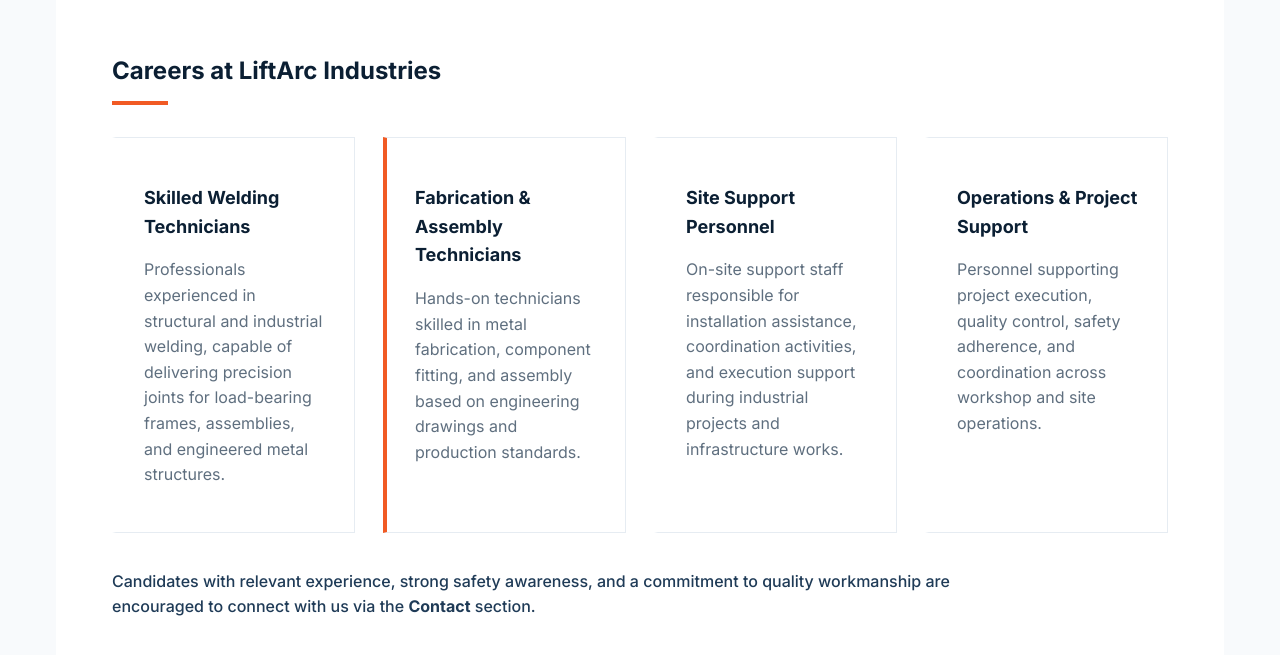
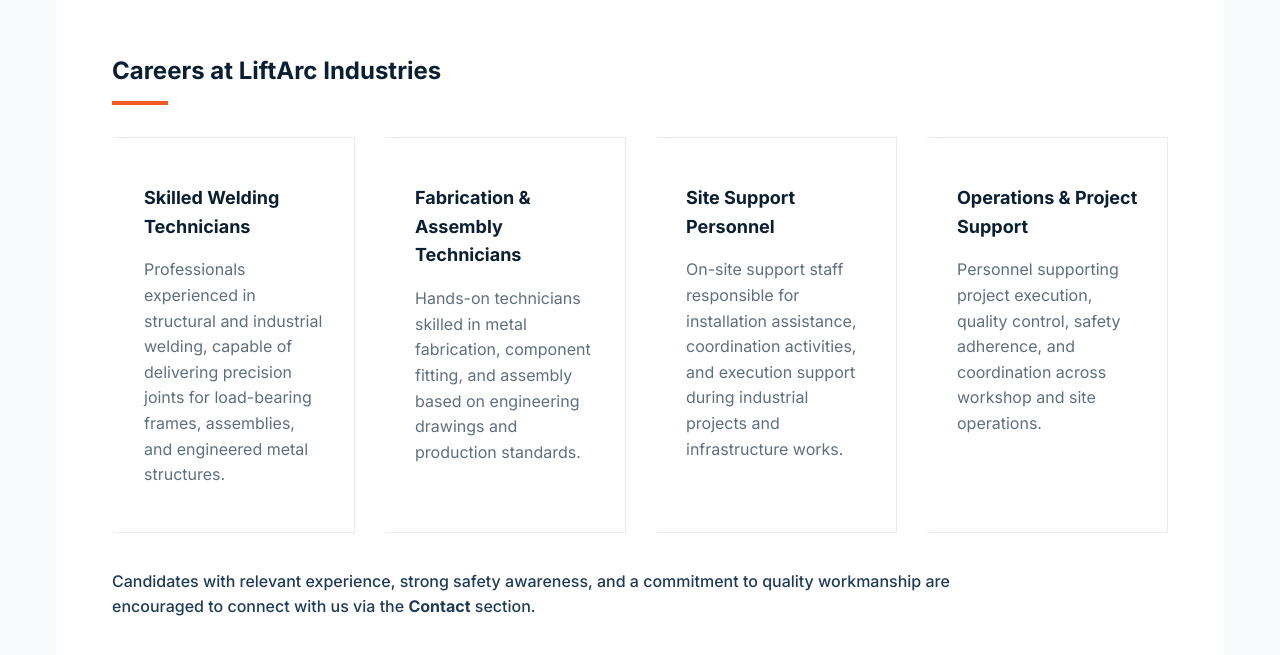
Before and after one commit to Nishal-15/liftarc-website, a React (Vite) app: page / in a window 1280 px wide. Shown: the part 4194-4849 px from the top of the page. Built offline with nearby package versions, Linux system fonts and the light colour scheme.

Commit message:
Fix scroll highlight

```diff
--- a/src/pages/Careers.jsx
+++ b/src/pages/Careers.jsx
@@ -13,7 +13,7 @@
           </p>
         </div>
 
-        <div className="career-card highlight">
+        <div className="career-card">
           <h3>Fabrication & Assembly Technicians</h3>
           <p>
             Hands-on technicians skilled in metal fabrication, component fitting,
```
